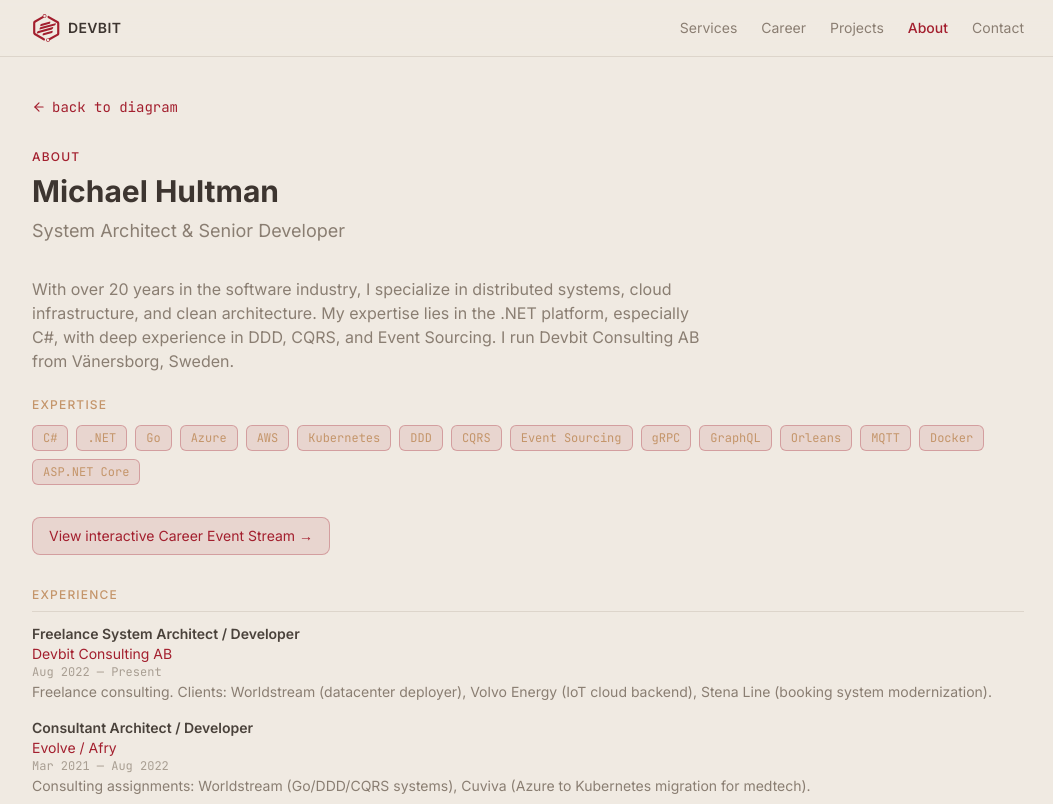
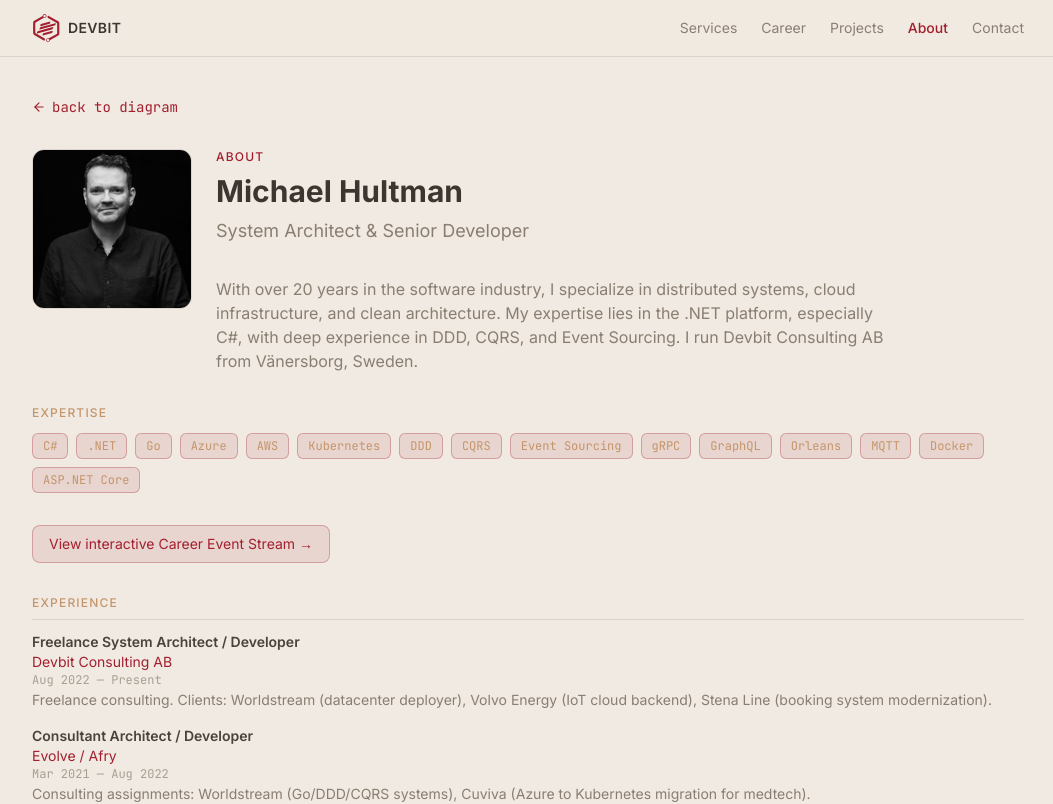
Before and after one commit to haderach75/devbit.se, a Next.js app: page /about in a window 1280 px wide. Shown: the top 804 px of the page, without its empty margins (112-1165 px from the left). Built offline with nearby package versions, Linux system fonts and the light colour scheme.

Commit message:
feat: add profile photo to About page

```diff
--- a/src/app/about/page.tsx
+++ b/src/app/about/page.tsx
@@ -1,4 +1,5 @@
 import type { Metadata } from "next";
+import Image from "next/image";
 import Link from "next/link";
 import { PageContainer } from "@/components/layout/page-container";
 import { SectionHeading } from "@/components/ui/section-heading";
@@ -13,10 +14,21 @@ export const metadata: Metadata = {
 export default function AboutPage() {
   return (
     <PageContainer>
-      <SectionHeading label="About" title="Michael Hultman" description="System Architect & Senior Developer" />
-      <p className="text-text-muted mb-6 max-w-2xl">
-        With over 20 years in the software industry, I specialize in distributed systems, cloud infrastructure, and clean architecture. My expertise lies in the .NET platform, especially C#, with deep experience in DDD, CQRS, and Event Sourcing. I run Devbit Consulting AB from Vänersborg, Sweden.
-      </p>
+      <div className="flex flex-col sm:flex-row gap-6 mb-8">
+        <Image
+          src="/michael.jpg"
+          alt="Michael Hultman"
+          width={160}
+          height={160}
+          className="rounded-xl border border-border object-cover w-40 h-40 shrink-0"
+        />
+        <div>
+          <SectionHeading label="About" title="Michael Hultman" description="System Architect & Senior Developer" />
+          <p className="text-text-muted max-w-2xl">
+            With over 20 years in the software industry, I specialize in distributed systems, cloud infrastructure, and clean architecture. My expertise lies in the .NET platform, especially C#, with deep experience in DDD, CQRS, and Event Sourcing. I run Devbit Consulting AB from Vänersborg, Sweden.
+          </p>
+        </div>
+      </div>
       <div className="mb-8">
         <p className="text-xs font-medium uppercase tracking-widest text-amber mb-3">Expertise</p>
         <SkillTags />
```
Also changed, not shown: public/michael.jpg (added).
